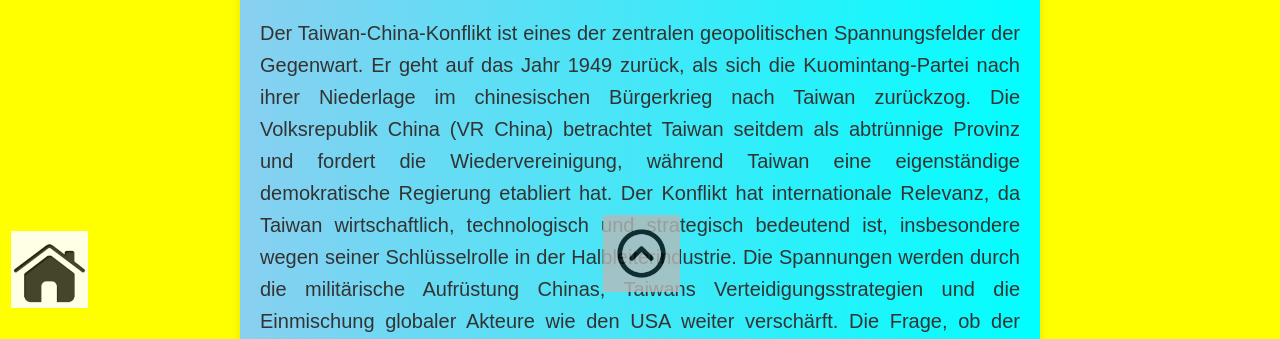
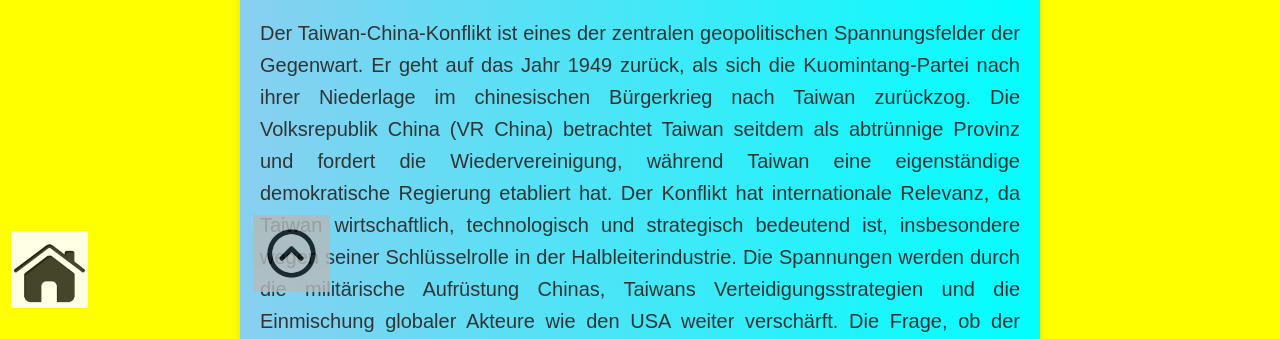
Before and after one commit to ikaz7002/TaiwanWS, a plain HTML site: page Page-2.html in a window 1280 px wide. Shown: the part 461-800 px from the top of the page. Drawn offline with Linux system fonts and the light colour scheme.

Commit message:
Update style2.css

```diff
--- a/css/style2.css
+++ b/css/style2.css
@@ -140,7 +140,7 @@ nav ul li a:hover {
 
 .back-to-top {
     position: fixed;
-    right: 150px;
+    right: 500px;
     bottom: 12px;
     padding: 15px;
     font-size: 24px;
```
